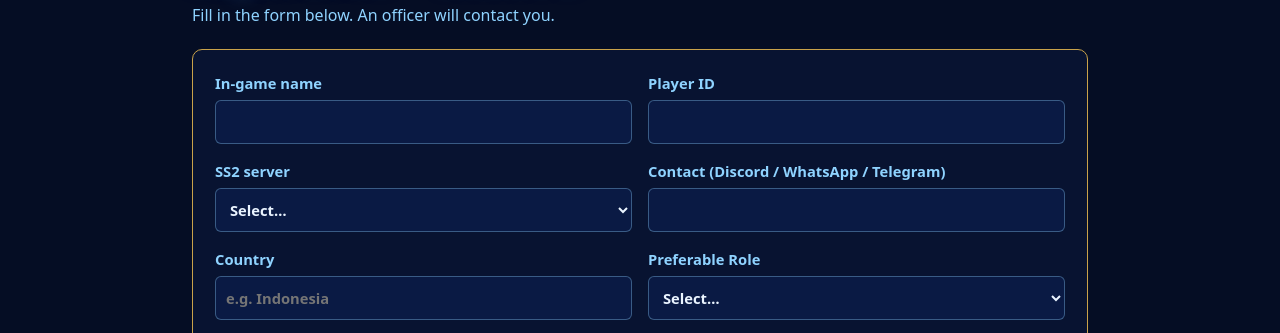
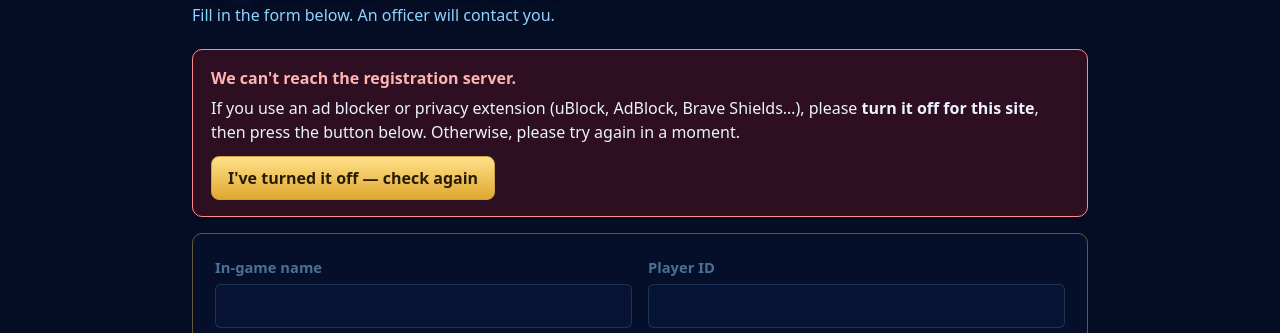
Before and after one commit to MikuLynx/Shushu-Guild, a plain HTML site: page regis.html in a window 1280 px wide. Shown: the part 419-752 px from the top of the page. Drawn offline with Linux system fonts and the light colour scheme; no server answers.

Commit message:
Adding verification ads blocker

```diff
--- a/css/style.css
+++ b/css/style.css
@@ -133,3 +133,11 @@ footer{text-align:center;padding:28px 16px;color:#7f9bc8;border-top:1px solid rg
 .register-btn.is-full{background:linear-gradient(180deg,#d9dde8,#9aa4bb);border-color:#e6e9f2;box-shadow:0 0 0 1px rgba(143,211,255,.5)}
 @media(prefers-reduced-motion:no-preference){.register-btn:not(.is-full){animation:regpulse 2.6s ease-in-out infinite}}
 @keyframes regpulse{0%,100%{box-shadow:0 0 0 1px rgba(201,162,74,.8),0 8px 28px rgba(255,200,70,.30),inset 0 2px 0 rgba(255,255,255,.6)}50%{box-shadow:0 0 0 1px rgba(201,162,74,.8),0 8px 38px rgba(255,200,70,.6),inset 0 2px 0 rgba(255,255,255,.6)}}
+
+/* connection / ad-blocker notice */
+.blocker-notice{margin:0 0 16px;padding:16px 18px;border:1px solid #ff8b8b;border-radius:10px;background:rgba(120,20,30,.35)}
+.blocker-notice[hidden]{display:none}
+.blocker-notice strong{color:#ffb4b4}
+.blocker-notice p{margin:6px 0 12px}
+.blocker-notice button{font:inherit;font-weight:800;padding:9px 16px;border-radius:8px;border:1px solid var(--line);color:#2a1c00;background:linear-gradient(#ffe08a,#e0a830);cursor:pointer}
+form.locked{opacity:.5}
--- a/js/app.js
+++ b/js/app.js
@@ -51,6 +51,24 @@ const NOT_LETTER = /[^\p{L}\p{M}\s.'’-]/gu;
 document.querySelectorAll('input[data-letters]').forEach(i => i.addEventListener('input', () => {
   const v = i.value.replace(NOT_LETTER, ''); if (v !== i.value) i.value = v;
 }));
+
+// Verify the registration server is reachable (ad blockers / privacy extensions can block it).
+// The form stays locked until the check passes.
+const notice = document.getElementById('blocker-notice');
+function setFormEnabled(on) {
+  if (!form) return;
+  form.querySelectorAll('input, select, textarea, button').forEach(el => { el.disabled = !on; });
+  form.classList.toggle('locked', !on);
+}
+async function verifyConnection() {
+  if (!form || !window.SHEET_URL) return;
+  setFormEnabled(false); if (notice) notice.hidden = true;
+  let ok = true;
+  try { ok = !!(await sheetGet({ action: 'check', ign: '' })); } catch { ok = false; }
+  if (ok) setFormEnabled(true); else if (notice) notice.hidden = false;
+}
+if (notice) document.getElementById('blocker-recheck').addEventListener('click', verifyConnection);
+verifyConnection();
 
 if (form) form.addEventListener('submit', async e => {
   e.preventDefault();
--- a/js/roster.js
+++ b/js/roster.js
@@ -67,7 +67,7 @@
       setStatus('', false);
       render();
     }).catch(() => {
-      if (!state.loaded) setStatus('Could not load the roster. Please try again later.', true);
+      if (!state.loaded) setStatus('Could not load the roster. If you use an ad blocker or privacy extension, turn it off for this site and reload; otherwise try again later.', true);
     });
   }
   function setStatus(msg, err) {
--- a/regis.html
+++ b/regis.html
@@ -28,6 +28,11 @@
   <section id="registration" class="panel">
     <h2>Registration — Season 3</h2>
     <p class="sub">Fill in the form below. An officer will contact you.</p>
+    <div id="blocker-notice" class="blocker-notice" role="alert" hidden>
+      <strong>We can't reach the registration server.</strong>
+      <p>If you use an ad blocker or privacy extension (uBlock, AdBlock, Brave Shields…), please <b>turn it off for this site</b>, then press the button below. Otherwise, please try again in a moment.</p>
+      <button type="button" id="blocker-recheck">I've turned it off — check again</button>
+    </div>
     <form id="reg-form" novalidate>
       <label>In-game name
         <input name="ign" required maxlength="40" autocomplete="off">
```
